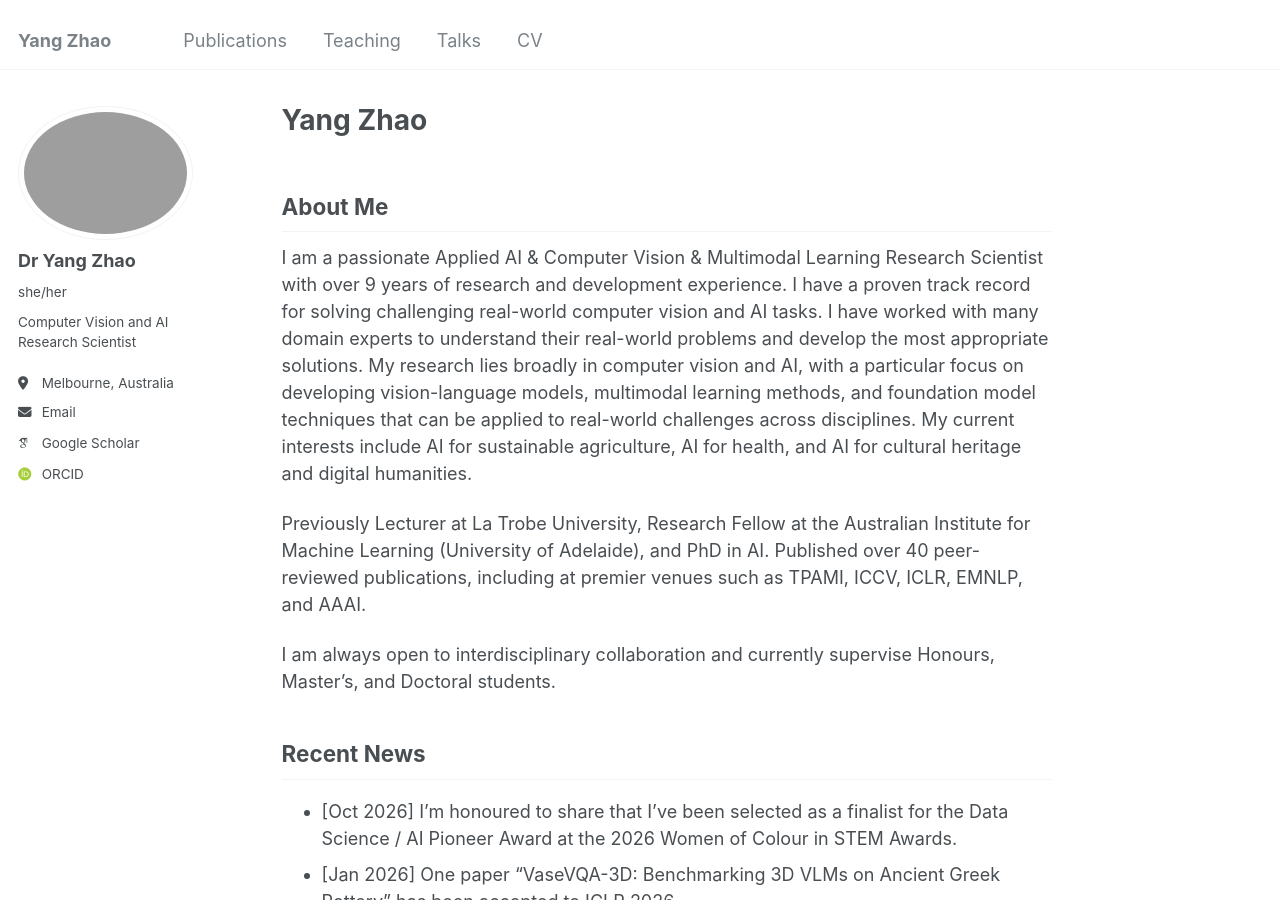
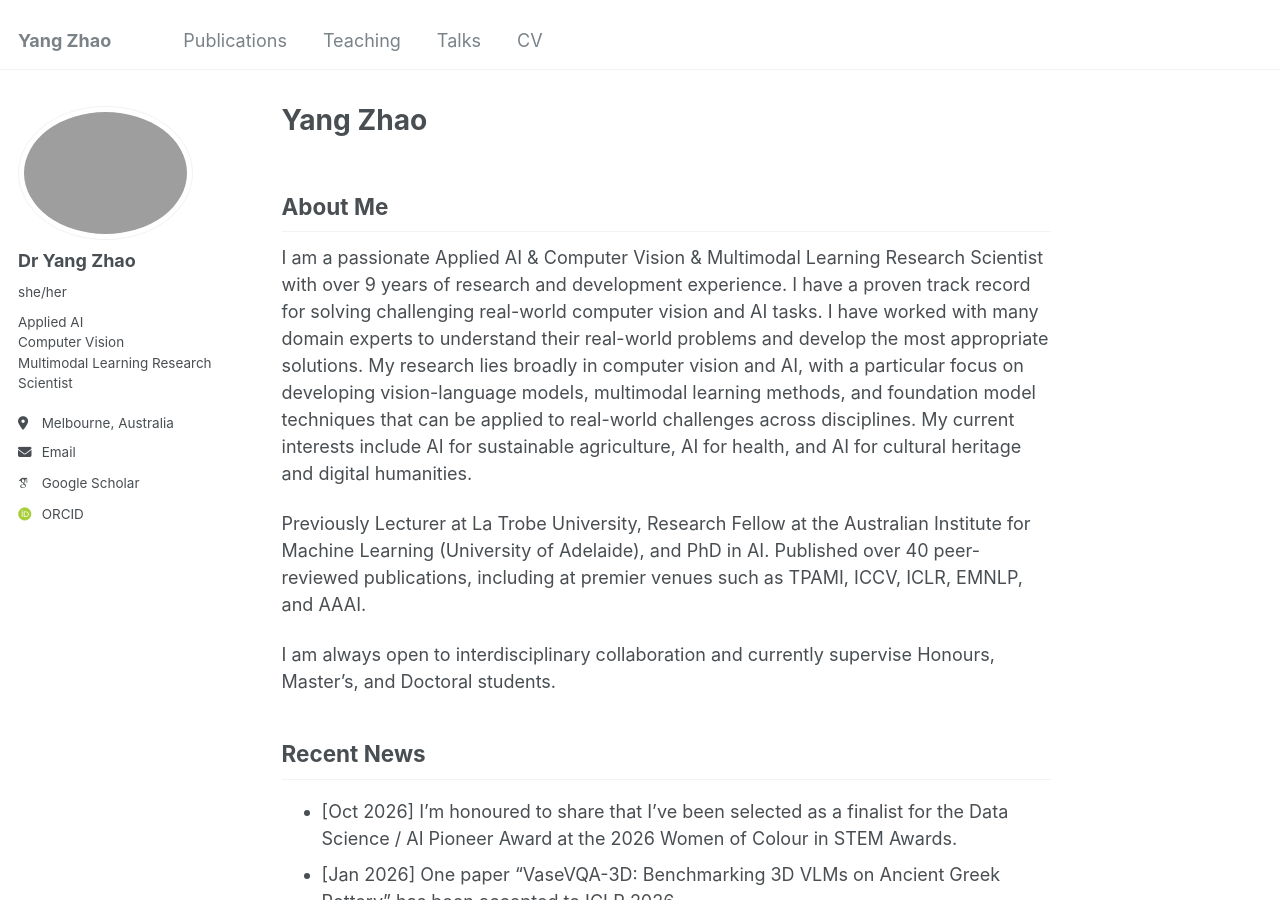
Before and after one commit to yangyangkiki/yangyangkiki.github.io, a Jekyll site: the page built from _pages/about.md, in a window 1280 px wide and 900 px high. Built offline with Jekyll 4.4.1, drawn with Linux system fonts in a browser that asks for light colours; some web fonts are replaced.

Commit message:
Update bio with new research focus areas

```diff
--- a/_config.yml
+++ b/_config.yml
@@ -24,7 +24,7 @@ author:
   avatar           : "profile_Yang.png"
   name             : "Dr Yang Zhao"
   pronouns         : "she/her"
-  bio              : "Computer Vision and AI Research Scientist "
+  bio              : "Applied AI<br>Computer Vision<br>Multimodal Learning Research Scientist"
   location         : "Melbourne, Australia"
    # employer         : "La Trobe University"
   # uri              : "https://scholars.latrobe.edu.au/y4zhao"
```
